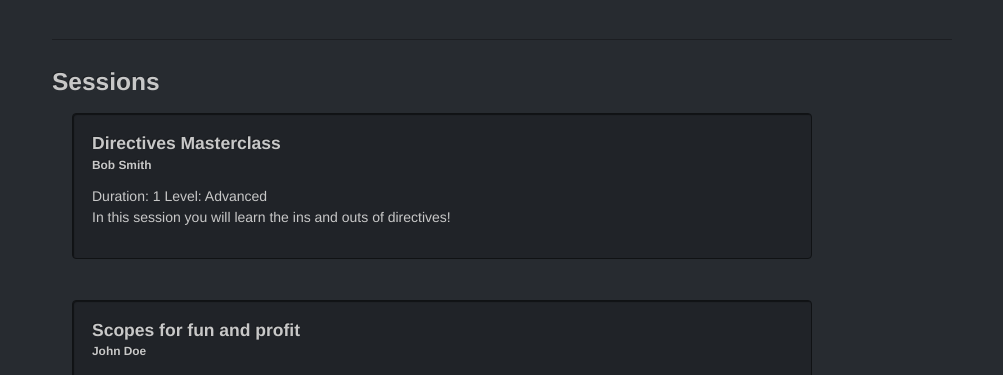
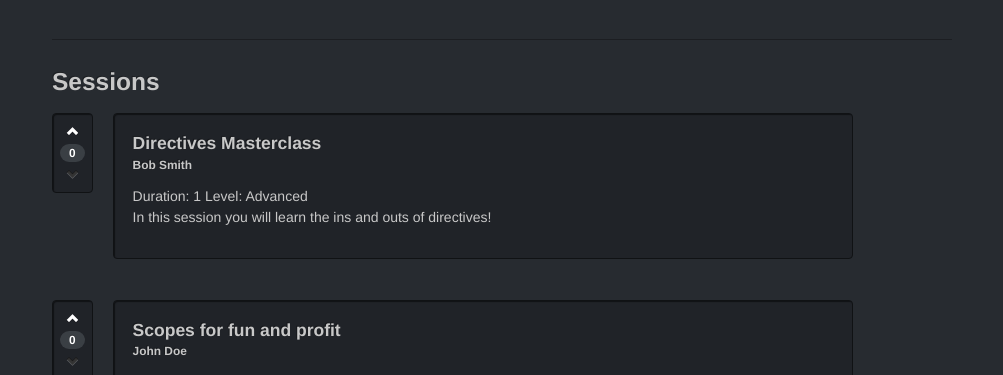
Before and after one commit to iAvinashVarma/AngularFunda, a website: page app/EventDetails.html in a window 1280 px wide. Shown: the part 425-800 px from the top of the page, without its empty margins (138-1141 px from the left). Drawn offline with Linux system fonts and the light colour scheme.

Commit message:
Handling Events.

```diff
--- a/app/EventDetails.html
+++ b/app/EventDetails.html
@@ -39,12 +39,25 @@
             <h3>Sessions</h3>
             <ul class="thumbnails">
                 <li ng-repeat="session in event.sessions">
+                    <div class="row session">
+                        <div class="span0 well votingWidget">
+                            <div class="votingButton" ng-click="upVoteSession(session)">
+                                <i class="icon-chevron-up icon-white"></i>
+                            </div>
+                            <div class="badge badge-inverse">
+                                <div>{{session.upVoteCount}}</div>
+                            </div>
+                            <div class="votingButton" ng-click="downVoteSession(session)">
+                                <i class="icon-chevron-down"></i>
+                            </div>
+                        </div>
                         <div class="well span9">
                             <h4 class="well-title">{{session.name}}</h4>
                             <h6 style="margin-top:-10px">{{session.creatorName}}</h6>
                             <span>Duration: {{session.duration}}</span>
                             <span>Level: {{session.level}}</span>
                             <p>{{session.abstract}}</p>
+                        </div>
                     </div>
                 </li>
             </ul>
--- a/app/js/controllers/EventController.js
+++ b/app/js/controllers/EventController.js
@@ -41,4 +41,12 @@ eventsApp.controller('EventController', function EventController($scope){
             }
         ]
     }
+
+    $scope.upVoteSession = function(session){
+        session.upVoteCount++;
+    }
+
+    $scope.downVoteSession = function(session){
+        session.upVoteCount--;
+    }
 });
```
Lines whose indentation alone changed are shown as unchanged.
